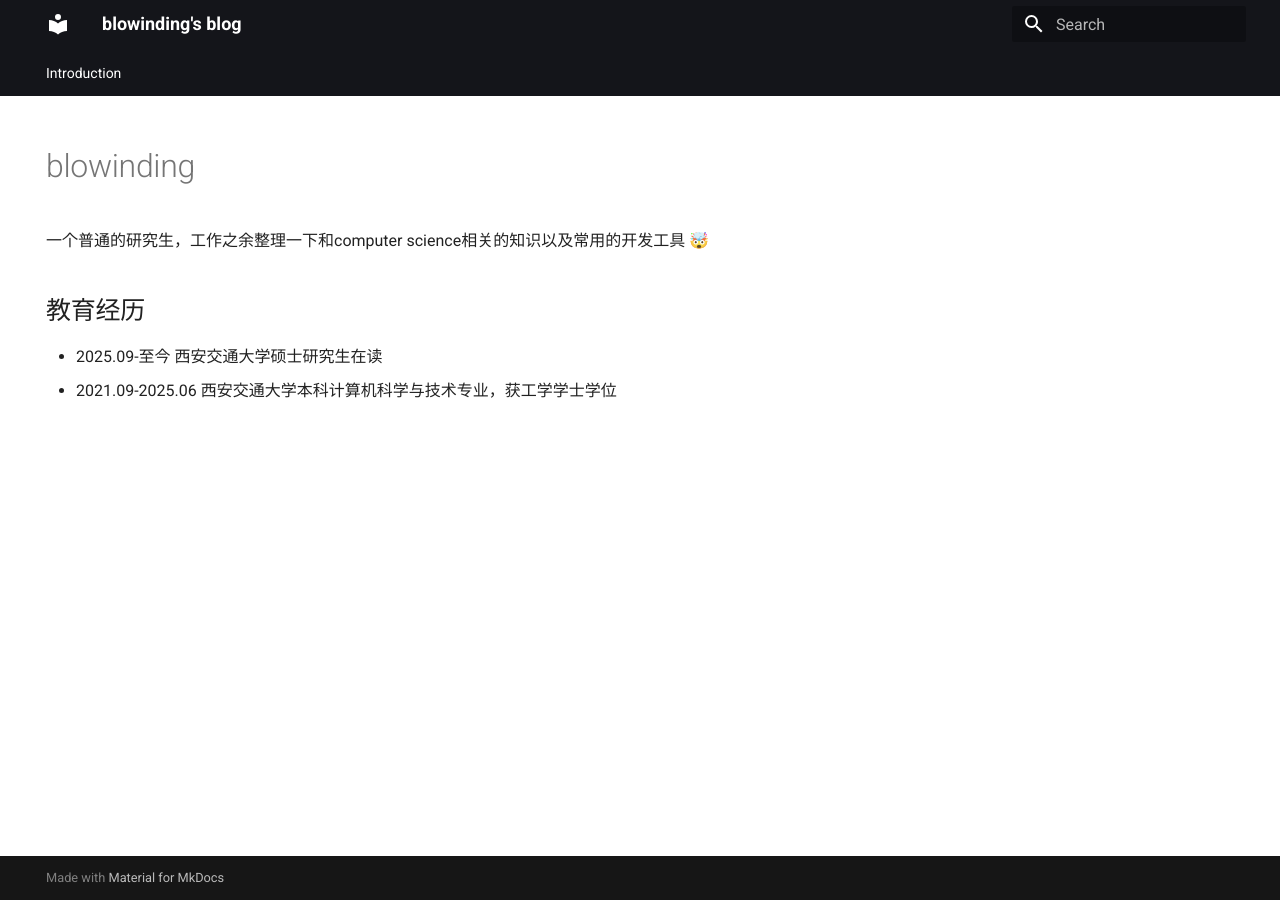
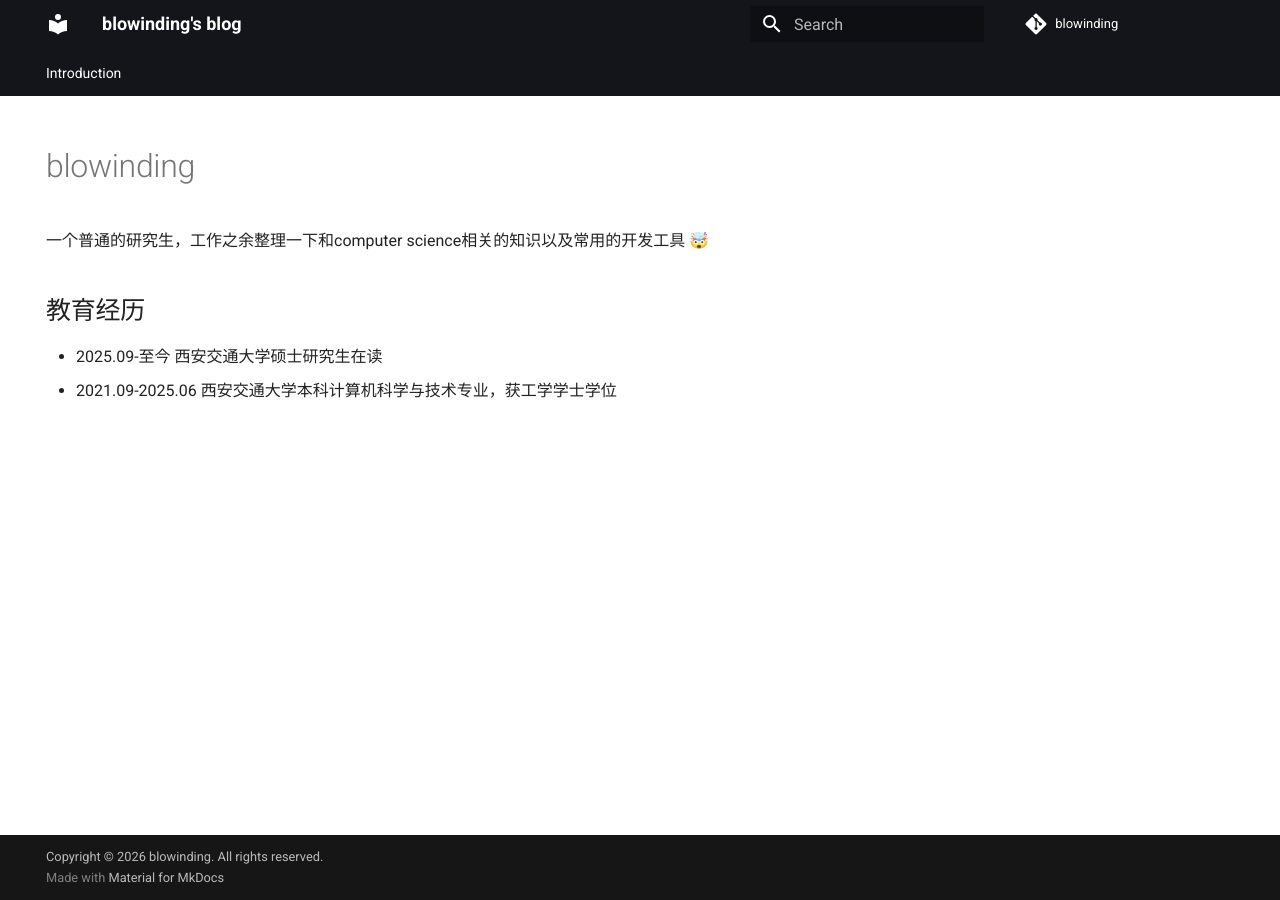
Before and after one commit to blowinding/blowinding.github.io, an MkDocs documentation site: the page built from docs/index.md, in a window 1280 px wide. Built offline with MkDocs 1.6.1 and Material for MkDocs 9.7.7, drawn with Linux system fonts in a browser that asks for light colours.

Commit message:
:wrench: Update mkdocs.yml

```diff
--- a/mkdocs.yml
+++ b/mkdocs.yml
@@ -1,5 +1,11 @@
 site_name: blowinding's blog
-site_url: https://blowindingblog.cn
+site_url: https://blowinding.github.io
+site_description: 记录一些学习笔记和生活琐事。
+# Repository
+repo_name: blowinding
+repo_url: https://github.com/blowinding
+# Copyright
+copyright: Copyright &copy; 2026 blowinding. All rights reserved.
 theme:
   name: material
   features:
@@ -31,3 +37,5 @@ theme:
       quote: octicons/quote-16
 nav:
   - Introduction: index.md
+  # - Learning CS:
+  # - Tools:
```
